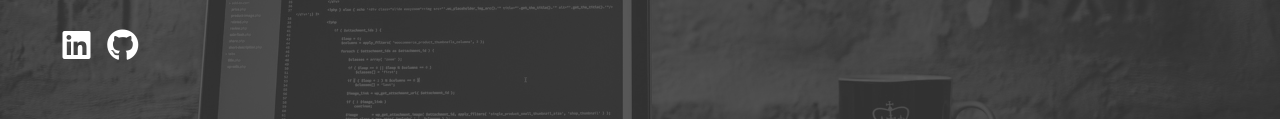
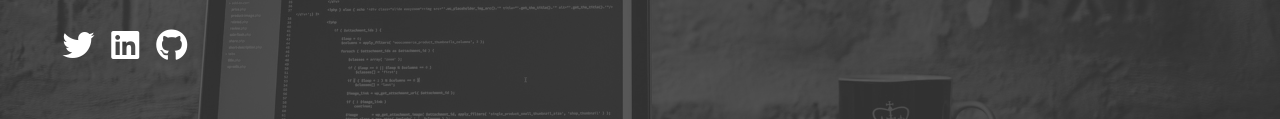
Before and after one commit to Erxrick/PortfolioProject, a website: page FirstWebsite/index.html in a window 1280 px wide. Shown: the part 373-492 px from the top of the page. Drawn offline with Linux system fonts and the light colour scheme.

Commit message:
I BROKE SOMETHING

```diff
--- a/FirstWebsite/index.html
+++ b/FirstWebsite/index.html
@@ -48,7 +48,7 @@
 			<h1 class="lg-heading">Zachery L. <span class="text-secondary">Anderson</span></h1>
 			<h2 class="sm-heading">Software Developer, Programmer & Hard Worker</h2>
 			<div class="icons">
-				<!-- <a href="#!"> <i class="fab fa-twitter fa-2x"></i> </a> -->
+				<a href="#!"> <i class="fab fa-twitter fa-2x"></i> </a>
 				<a href="https://www.linkedin.com/in/zachery-l-anderson/">
 					<i class="fab fa-linkedin fa-2x"></i>
 				</a>
```
